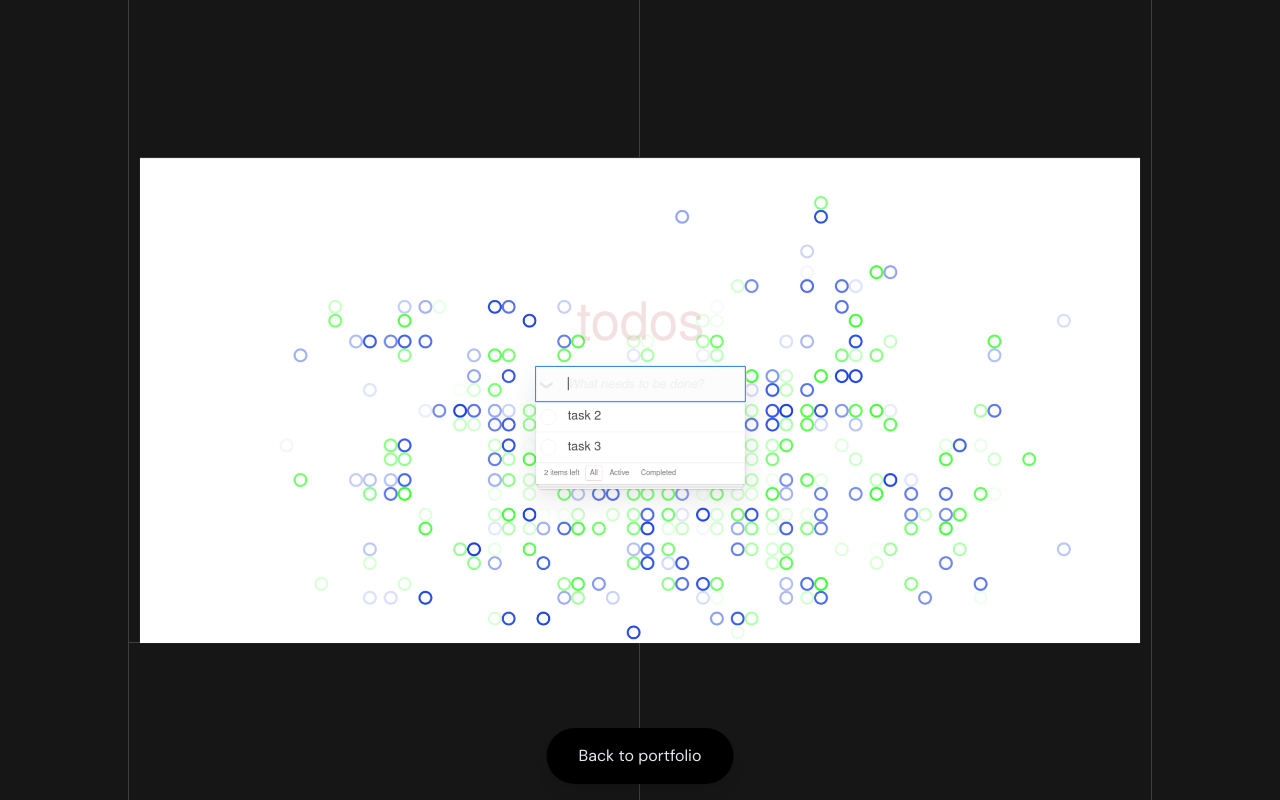
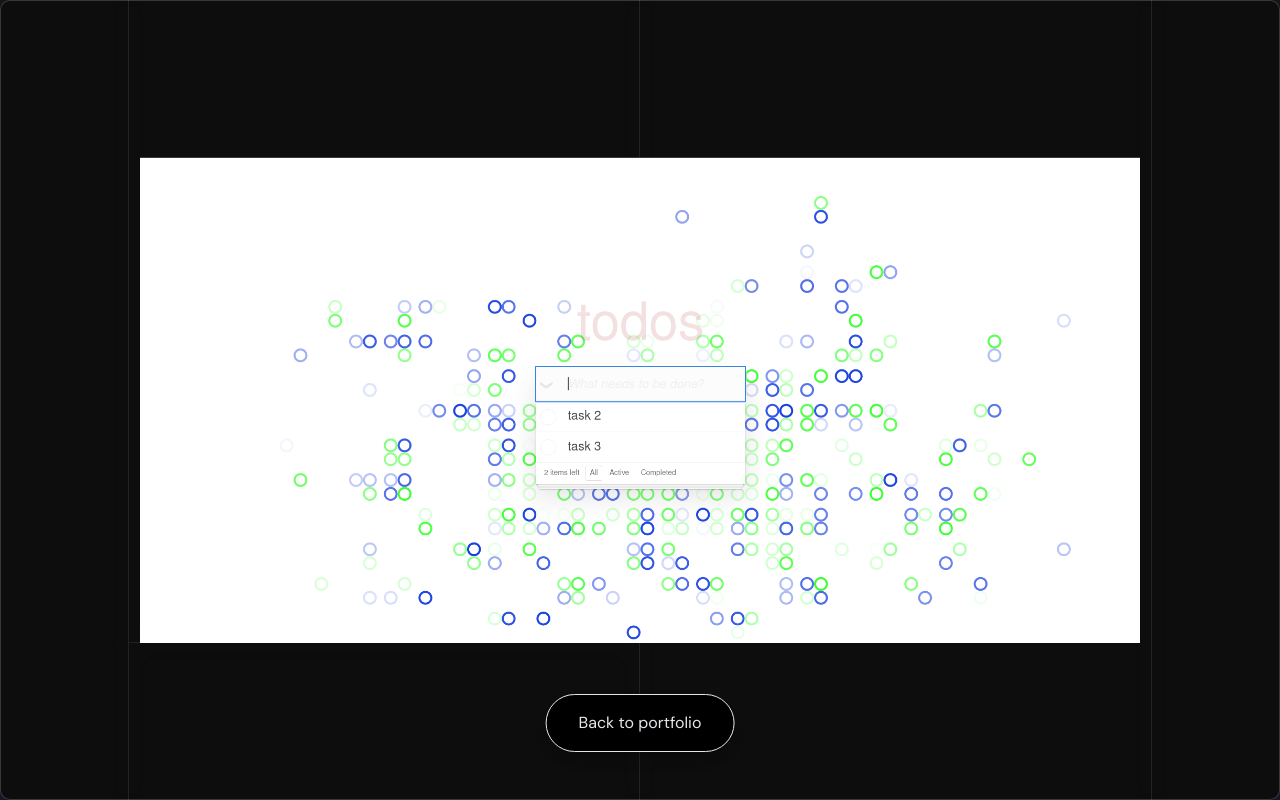
Before and after one commit to Capoverde/my-site-portfolio, a Next.js app: page /PortfolioPage in a window 1280 px wide. Both pictures are taken after a click on the button "Show project". Shown: the part 406-1206 px from the top of the page. Built offline with nearby package versions, Linux system fonts and the light colour scheme.

Commit message:
catalog for Visual

```diff
--- a/app/PortfolioPage/page.jsx
+++ b/app/PortfolioPage/page.jsx
@@ -19,7 +19,7 @@ import { OtherVisual,
          PortfolioVisual,
          ThirdVisual,
          TodoVisual,
-         NothingVisual } from "../components/Visual";
+         NothingVisual } from "../components/Visual/Visual";
 import { VscGithub } from "react-icons/vsc";
 import { BsGlobe2 } from "react-icons/bs";
 import { BackgroundBlob } from "../components/Blobs/Blobs";
@@ -139,7 +139,7 @@ const PortfolioPage = () => {
                   className="back-to-site-btn
                              fixed bottom-0 left-1/2
                              translate-y-[300%]
-                           bg-black rounded-full px-8 py-4 mb-4 border-gray-700 text-gray-200
+                           bg-black rounded-full px-8 py-4 mb-12 border border-gray-200 text-gray-200
                              shadow-lg opacity-0 z-10"
               >
 
--- a/app/components/Visual.jsx
+++ b/app/components/Visual/Visual.jsx
@@ -1,6 +1,7 @@
 import Image from 'next/image';
 import classNames from 'classnames';
-import { useFeatureStore } from './store';
+import { useFeatureStore } from '../store';
+import styles from './Visual.module.css';
 
 export const Visual = ({ children, id }) => {
   const fullScreenFeature = useFeatureStore((state) => state.fullScreenFeature);
@@ -9,13 +10,12 @@ return (
   <div className={classNames("fixed inset-0 flex items-center justify-center transition-opacity duration-500",
                              fullScreenFeature === id ? "opacity-100" : "opacity-0 "
                              )}>
-      {/* <div className='flex justify-center items-center
+      <div className={`${styles.Visual} flex justify-center items-center
                       w-screen h-screen px-4 py-auto
-                      bg-black
-                      relative'
-      > */}
+                      relative`}
+      >
         {children}
-      {/* </div> */}
+      </div>
   </div>
  );
 };
--- /dev/null
+++ b/app/components/Visual/Visual.module.css
@@ -0,0 +1,8 @@
+.Visual{
+    background: rgba( 3, 3, 3, 0.45 );
+    box-shadow: 0 8px 32px 0 rgba( 31, 38, 135, 0.37 );
+    backdrop-filter: blur( 11px );
+    -webkit-backdrop-filter: blur( 11px );
+    border-radius: 10px;
+    border: 1px solid rgba( 255, 255, 255, 0.18 );
+}
```
